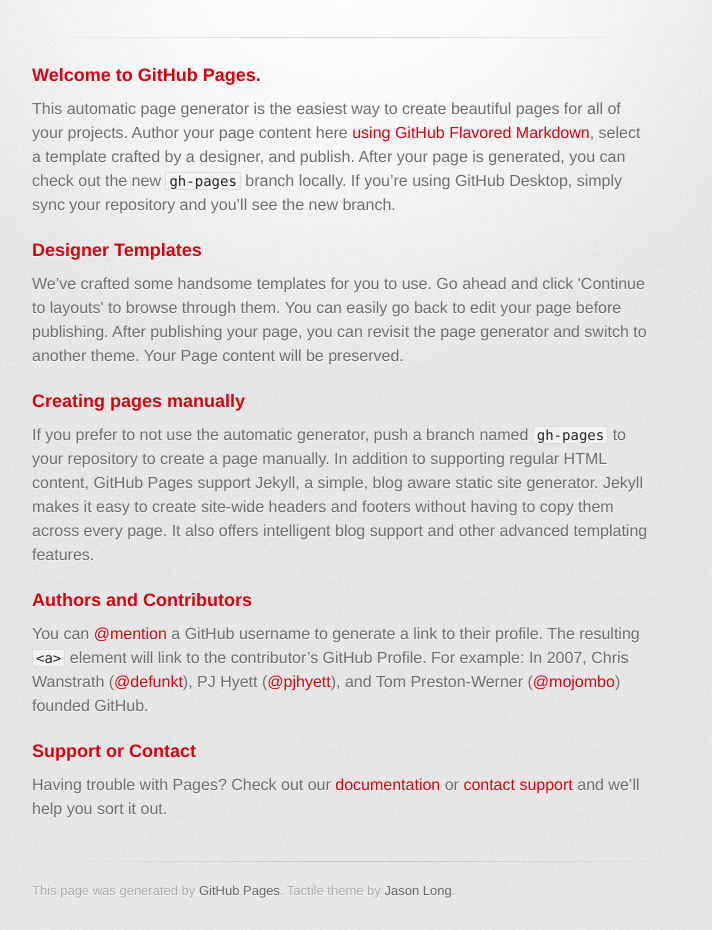
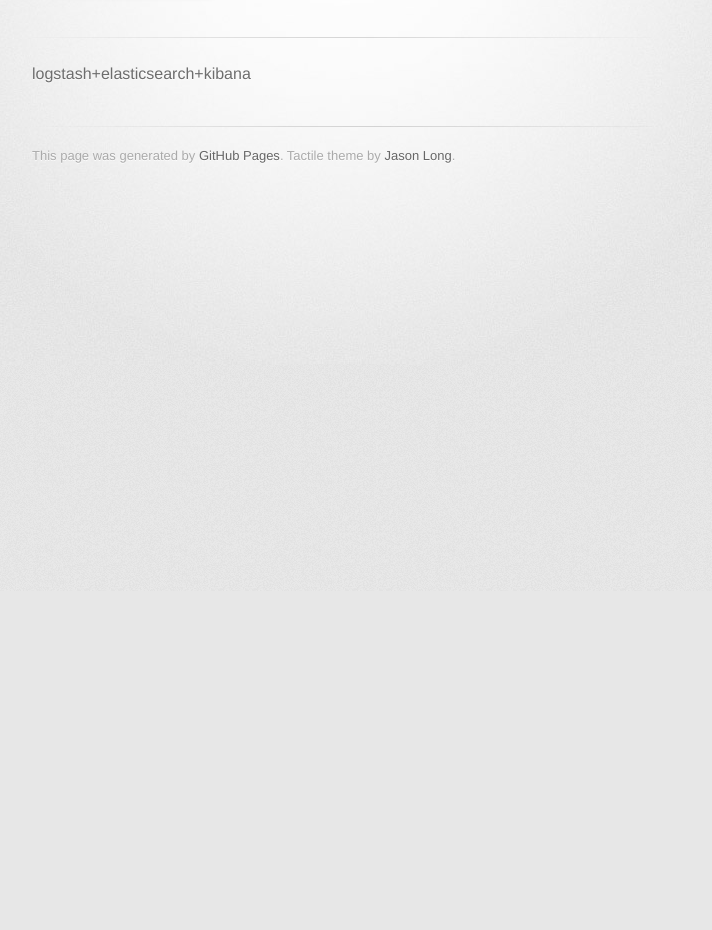
Before and after one commit to wangguodong577/wangguodong-blog.github.io, a plain HTML site: page index.html in a window 1280 px wide. Shown: the part 209-1139 px from the top of the page, without its empty margins (298-1010 px from the left). After the commit the page ends 800 px from the top, so only its background shows below. Drawn offline with Linux system fonts and the light colour scheme; a web font is replaced by a local one.

Commit message:
Replace master branch with page content via GitHub

```diff
--- a/index.html
+++ b/index.html
@@ -29,30 +29,7 @@
         <hr>
 
         <section id="main_content">
-          <h3>
-<a id="welcome-to-github-pages" class="anchor" href="#welcome-to-github-pages" aria-hidden="true"><span class="octicon octicon-link"></span></a>Welcome to GitHub Pages.</h3>
-
-<p>This automatic page generator is the easiest way to create beautiful pages for all of your projects. Author your page content here <a href="https://guides.github.com/features/mastering-markdown/">using GitHub Flavored Markdown</a>, select a template crafted by a designer, and publish. After your page is generated, you can check out the new <code>gh-pages</code> branch locally. If you’re using GitHub Desktop, simply sync your repository and you’ll see the new branch.</p>
-
-<h3>
-<a id="designer-templates" class="anchor" href="#designer-templates" aria-hidden="true"><span class="octicon octicon-link"></span></a>Designer Templates</h3>
-
-<p>We’ve crafted some handsome templates for you to use. Go ahead and click 'Continue to layouts' to browse through them. You can easily go back to edit your page before publishing. After publishing your page, you can revisit the page generator and switch to another theme. Your Page content will be preserved.</p>
-
-<h3>
-<a id="creating-pages-manually" class="anchor" href="#creating-pages-manually" aria-hidden="true"><span class="octicon octicon-link"></span></a>Creating pages manually</h3>
-
-<p>If you prefer to not use the automatic generator, push a branch named <code>gh-pages</code> to your repository to create a page manually. In addition to supporting regular HTML content, GitHub Pages support Jekyll, a simple, blog aware static site generator. Jekyll makes it easy to create site-wide headers and footers without having to copy them across every page. It also offers intelligent blog support and other advanced templating features.</p>
-
-<h3>
-<a id="authors-and-contributors" class="anchor" href="#authors-and-contributors" aria-hidden="true"><span class="octicon octicon-link"></span></a>Authors and Contributors</h3>
-
-<p>You can <a href="https://github.com/blog/821" class="user-mention">@mention</a> a GitHub username to generate a link to their profile. The resulting <code>&lt;a&gt;</code> element will link to the contributor’s GitHub Profile. For example: In 2007, Chris Wanstrath (<a href="https://github.com/defunkt" class="user-mention">@defunkt</a>), PJ Hyett (<a href="https://github.com/pjhyett" class="user-mention">@pjhyett</a>), and Tom Preston-Werner (<a href="https://github.com/mojombo" class="user-mention">@mojombo</a>) founded GitHub.</p>
-
-<h3>
-<a id="support-or-contact" class="anchor" href="#support-or-contact" aria-hidden="true"><span class="octicon octicon-link"></span></a>Support or Contact</h3>
-
-<p>Having trouble with Pages? Check out our <a href="https://help.github.com/pages">documentation</a> or <a href="https://github.com/contact">contact support</a> and we’ll help you sort it out.</p>
+          <p>logstash+elasticsearch+kibana</p>
         </section>
 
         <footer>
```
Also changed, not shown: params.json (+1 -1 lines).
